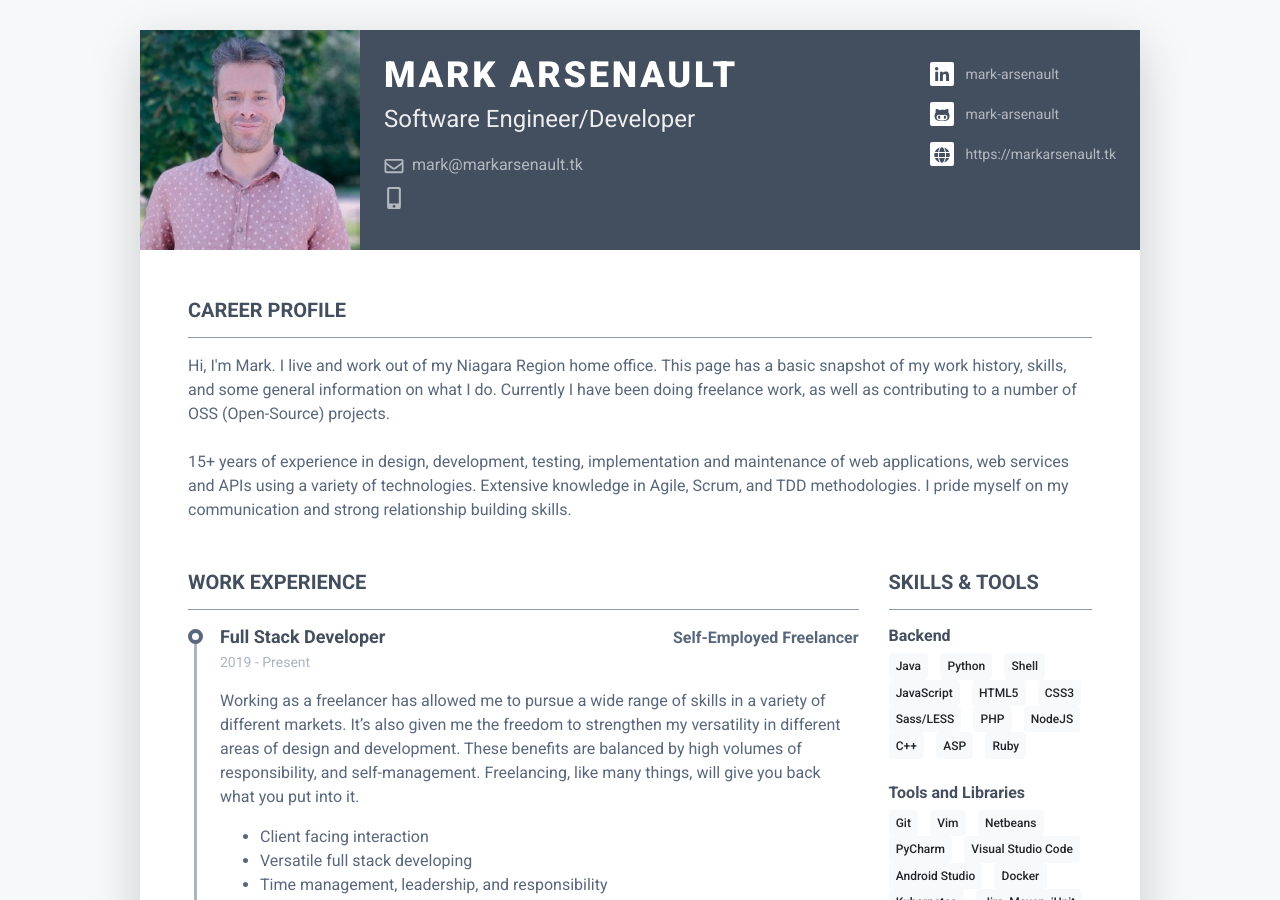
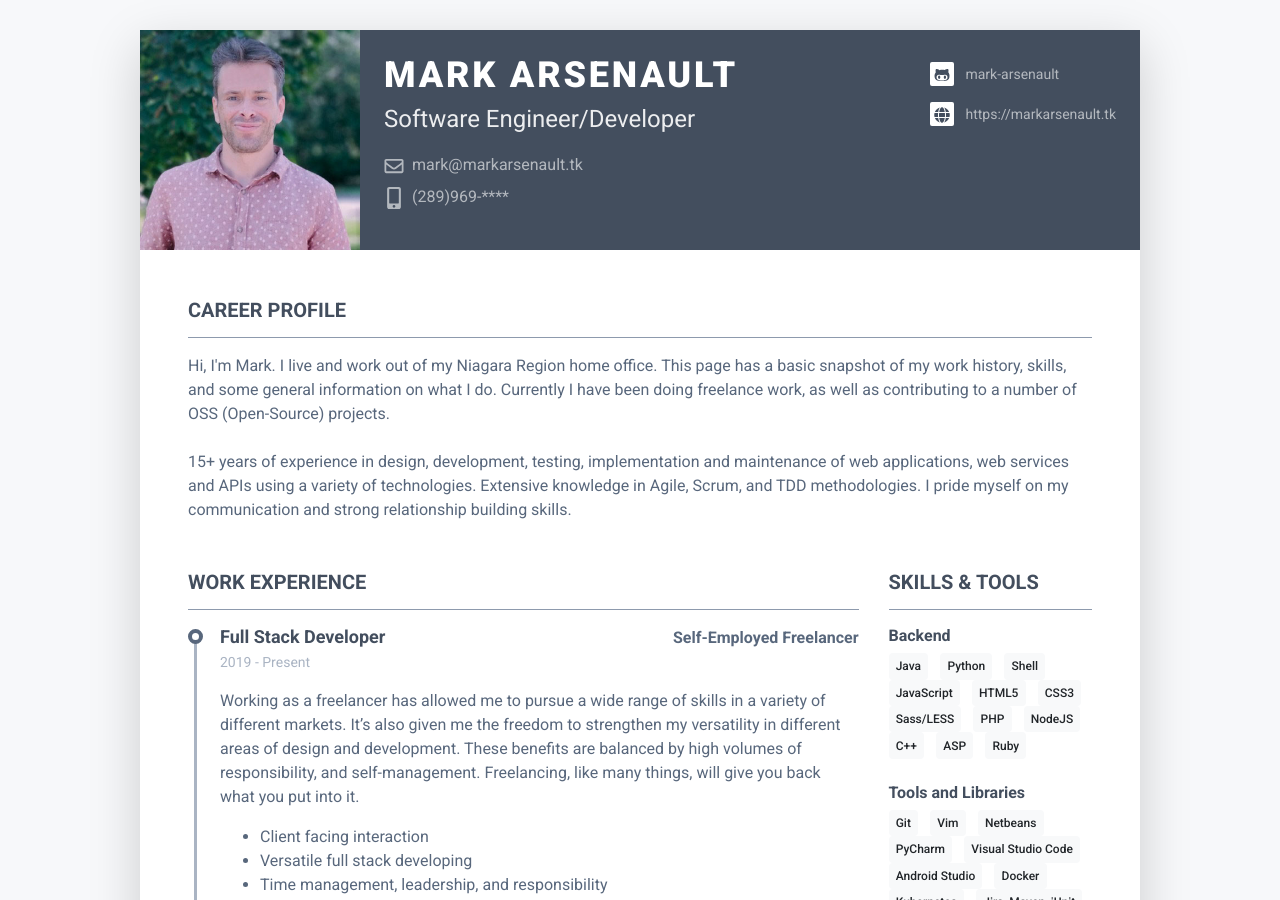
Before and after one commit to mark-arsenault/mark-arsenault.github.io, a Jekyll site: the page built from index.markdown, in a window 1280 px wide and 900 px high. Built offline with Jekyll 4.4.1, drawn with Linux system fonts in a browser that asks for light colours; nearby versions of some CDN libraries.

Commit message:
removed linkdin, added phone number

```diff
--- a/_data/data.yml
+++ b/_data/data.yml
@@ -3,7 +3,8 @@ header:
   avatar: profile.jpg
   email: mark@markarsenault.tk
   website: https://markarsenault.tk
-  linkedin: mark-arsenault
+  phone: (289)969-****
+# linkedin: mark-arsenault
   github: mark-arsenault
 
 languages:
```
